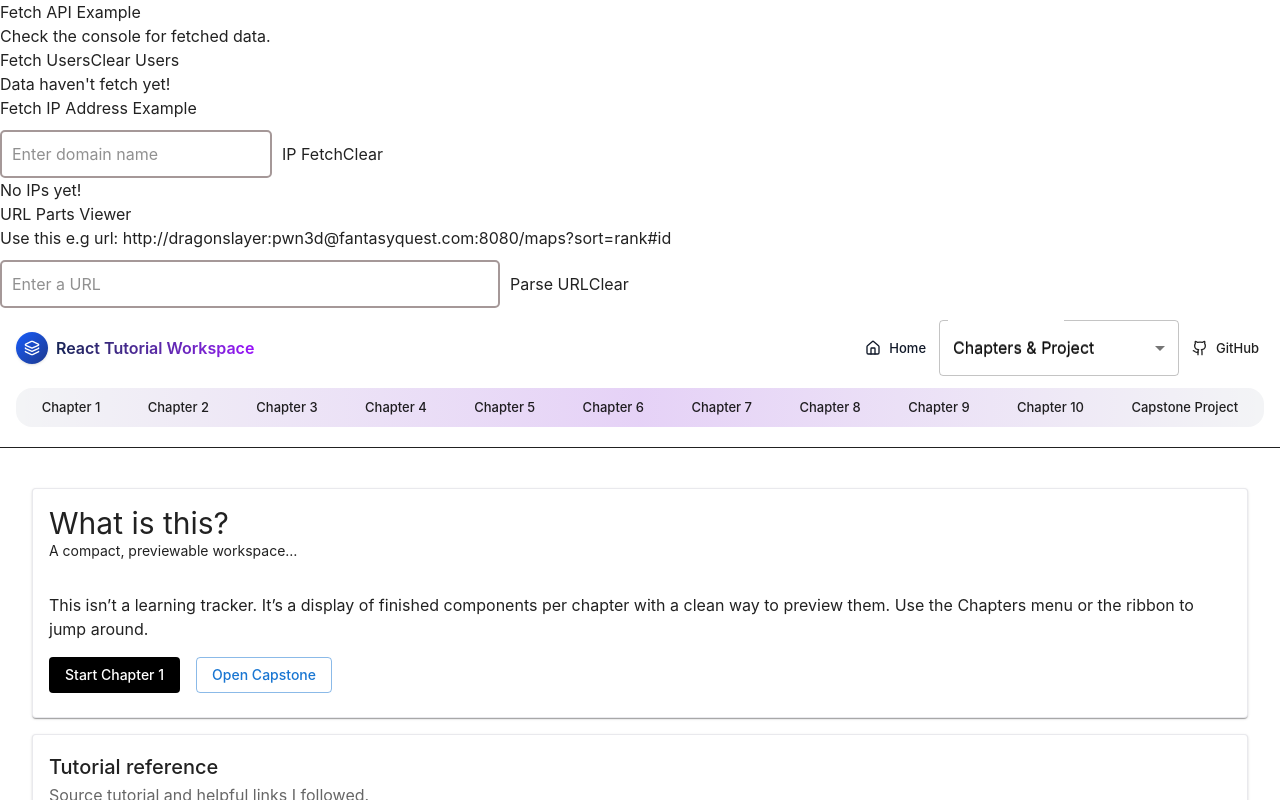
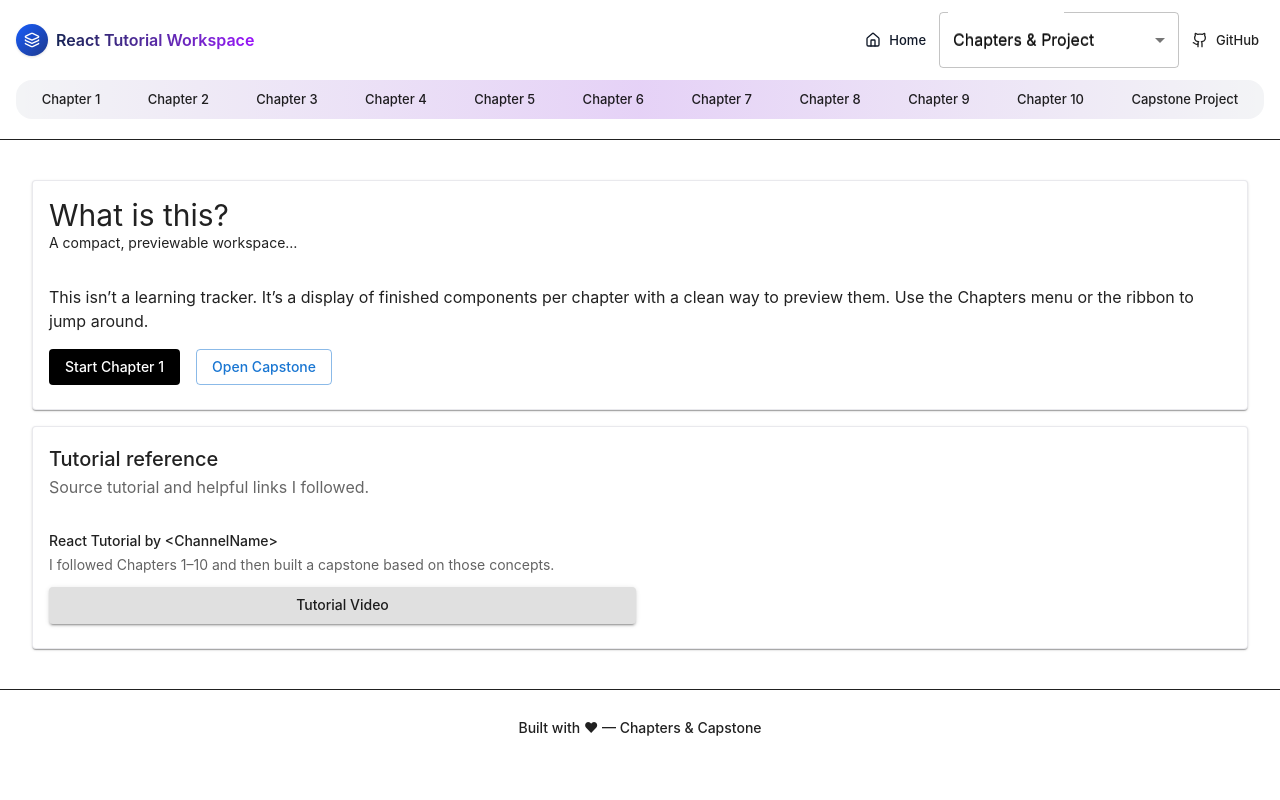
Before and after one commit to KevinHein-KSH/http-assets, a React (Vite) app: page / in a window 1280 px wide. Shown: the top 800 px of the page. Built offline with nearby package versions, Linux system fonts and the light colour scheme.

Commit message:
WIP: disable components

```diff
--- a/src/App.tsx
+++ b/src/App.tsx
@@ -6,9 +6,9 @@
 export default function App() {
     return (
         <>
-            <FetchData />
+            {/* <FetchData />
             <FetchIPAddress />
-            <UrlViewer />
+            <UrlViewer /> */}
 
             <TemplateContainer />
         </>
```
